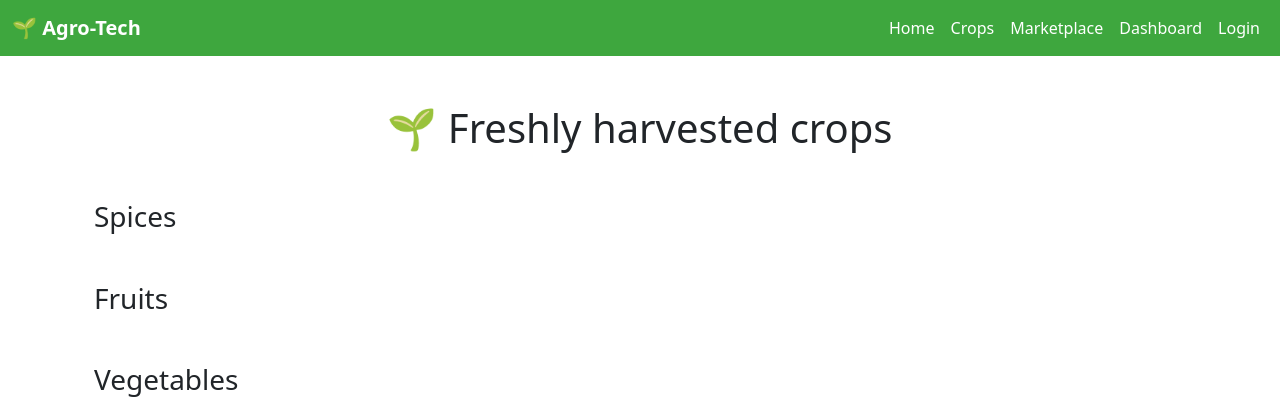
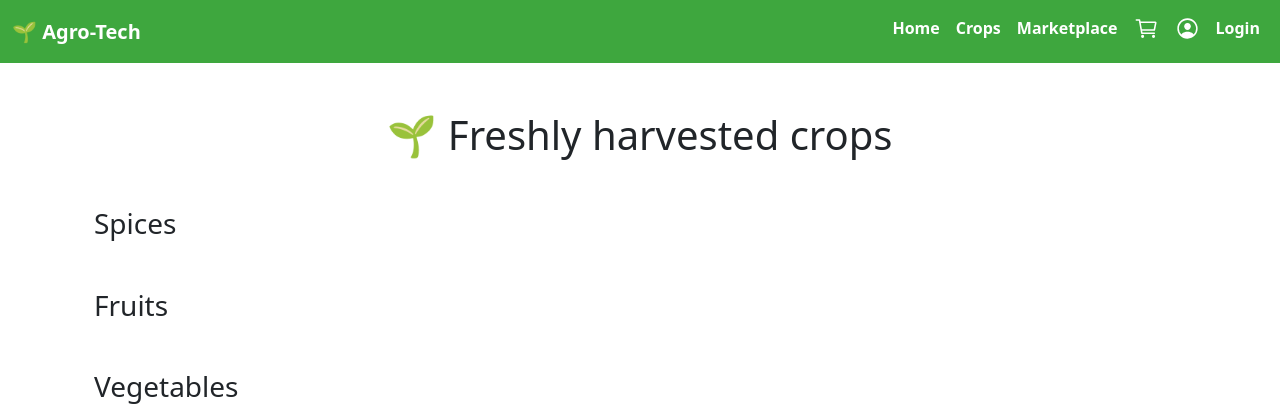
Before and after one commit to Alwin42/Project_100, a Flask app: page /crops in a window 1280 px wide. Shown: the top 420 px of the page. Run offline with Flask 3, Linux system fonts and the light colour scheme; data that the repository does not hold is empty.

Commit message:
navbar links and UI

```diff
--- a/Agro-Tech/templates/base.html
+++ b/Agro-Tech/templates/base.html
@@ -15,21 +15,24 @@
     </button>
 
     <div class="collapse navbar-collapse" id="navbarAgro">
-      <ul class="navbar-nav ms-auto mb-2 mb-lg-0">
+      <ul class="navbar-nav ms-auto mb-2 mb-lg-0 ">
         <li class="nav-item">
-          <a class="nav-link active text-white" aria-current="page" href="{{url_for('routes.home')}}">Home</a>
+          <a class="nav-link active text-white fw-bold" aria-current="page" href="{{url_for('routes.home')}}">Home</a>
         </li>
         <li class="nav-item">
-          <a class="nav-link text-white" href="{{url_for('routes.crops')}}">Crops</a>
+          <a class="nav-link text-white fw-bold" href="{{url_for('routes.crops')}}">Crops</a>
         </li>
         <li class="nav-item">
-          <a class="nav-link text-white" href="{{url_for('routes.marketplace')}}">Marketplace</a>
+          <a class="nav-link text-white fw-bold" href="{{url_for('routes.marketplace')}}">Marketplace</a>
         </li>
         <li class="nav-item">
-          <a class="nav-link text-white" href="{{url_for('routes.dashboard')}}">Dashboard</a>
+          <a class="nav-link text-white fw-bold" href="{{url_for('routes.cart')}}"><ion-icon name="cart-outline" style="font-size: 25px;"></ion-icon></a>
         </li>
         <li class="nav-item">
-          <a class="nav-link text-white" href="{{url_for('routes.login')}}">Login</a>
+          <a class="nav-link text-white fw-bold" href="{{url_for('routes.dashboard')}}"><ion-icon name="person-circle-outline" style="font-size: 25px;"></ion-icon></a>
+        </li>
+        <li class="nav-item">
+          <a class="nav-link text-white fw-bold" href="{{url_for('routes.login')}}">Login</a>
         </li>
       </ul>
     </div>
```
